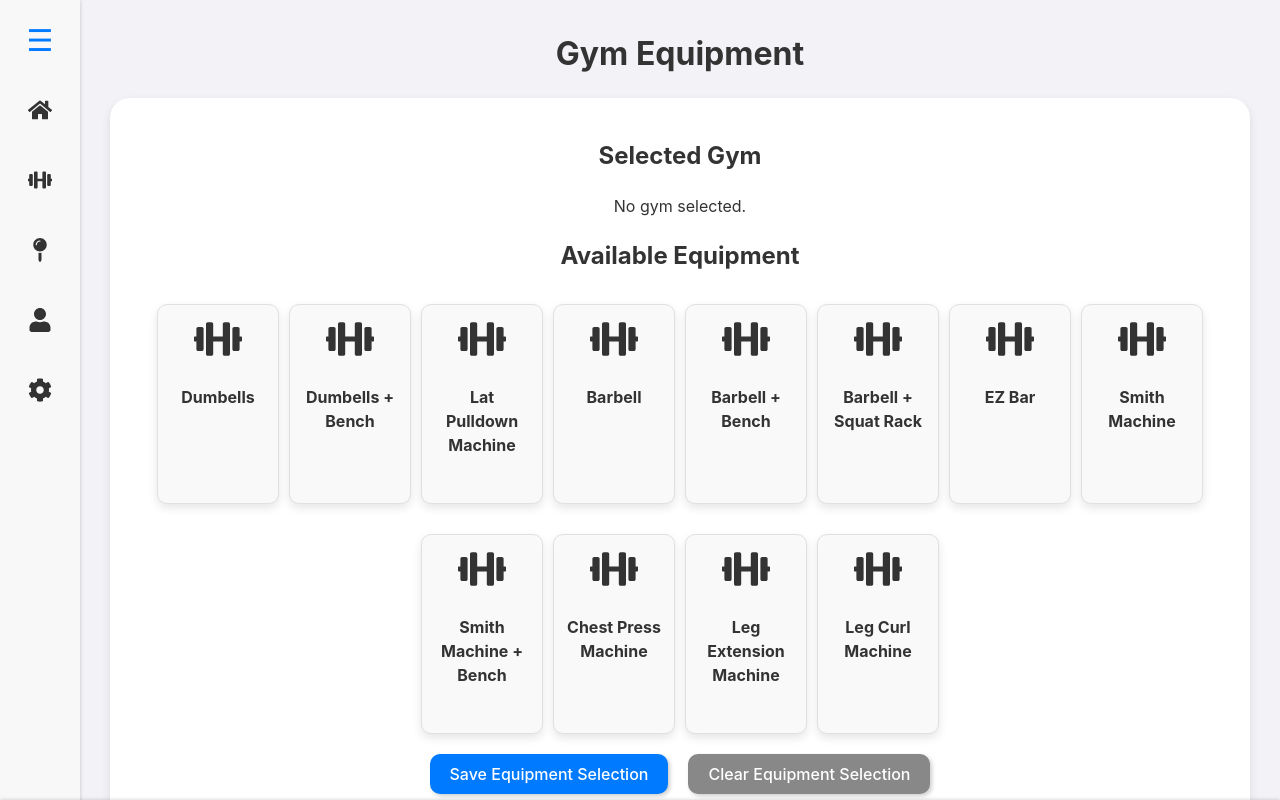
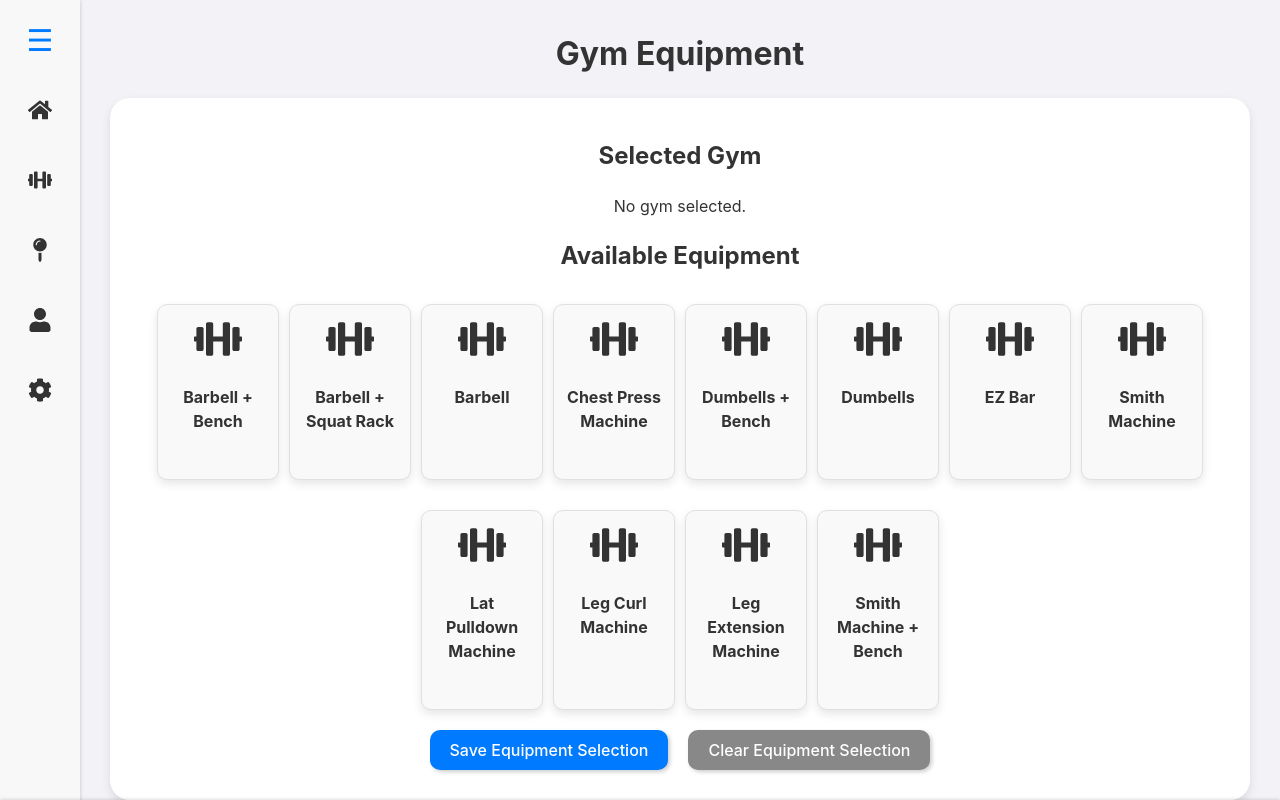
Before and after one commit to Jararered/fitness-framework, a React (Vite) app: page / in a window 1280 px wide. Both pictures are taken after a click on the element 40 px from the left and 250 px from the top of the page. Built offline with nearby package versions, Linux system fonts and the light colour scheme.

Commit message:
Add Equipment component and refactor GymEquipment and Workout components to utilize new equipment data structure

```diff
--- /dev/null
+++ b/src/components/Equipment.tsx
@@ -0,0 +1,45 @@
+import { FaDumbbell } from 'react-icons/fa';
+
+export const equipment = [
+    "Barbell + Bench",
+    "Barbell + Squat Rack",
+    "Barbell",
+    "Chest Press Machine",
+    "Dumbells + Bench",
+    "Dumbells",
+    "EZ Bar", "Smith Machine",
+    "Lat Pulldown Machine",
+    "Leg Curl Machine",
+    "Leg Extension Machine",
+    "Smith Machine + Bench",
+];
+
+export const equipmentIcons: { [key: string]: JSX.Element } = {
+    "Barbell + Bench": <FaDumbbell size={48} />,
+    "Barbell + Squat Rack": <FaDumbbell size={48} />,
+    "Barbell": <FaDumbbell size={48} />,
+    "Chest Press Machine": <FaDumbbell size={48} />,
+    "Dumbells + Bench": <FaDumbbell size={48} />,
+    "Dumbells": <FaDumbbell size={48} />,
+    "EZ Bar": <FaDumbbell size={48} />,
+    "Lat Pulldown Machine": <FaDumbbell size={48} />,
+    "Leg Curl Machine": <FaDumbbell size={48} />,
+    "Leg Extension Machine": <FaDumbbell size={48} />,
+    "Smith Machine + Bench": <FaDumbbell size={48} />,
+    "Smith Machine": <FaDumbbell size={48} />,
+};
+
+export const equipmentExersices: { [key: string]: string[] } = {
+    "Barbell + Bench": ["Barbell Bench Press", "Barbell Incline Bench Press", "Barbell Decline Bench Press",],
+    "Barbell + Squat Rack": ["Barbell Squat", "Barbell Overhead Press", "Barbell Front Squat", "Barbell Romanian Deadlift", "Barbell Lunge",],
+    "Barbell": ["Barbell Deadlift", "Barbell Bent-Over Row", "Barbell Clean and Press", "Barbell Snatch", "Barbell Hip Thrust", "Barbell Curl", "Barbell Sumo Deadlift",],
+    "Chest Press Machine": ["Machine Chest Press", "Machine Incline Chest Press", "Machine Shoulder Press",],
+    "Dumbells + Bench": ["Dumbbell Bench Press", "Dumbbell Incline Chest Press", "Dumbbell Decline Chest Press", "Dumbbell Fly", "Dumbbell Shoulder Press",],
+    "Dumbells": ["Dumbbell Shrugs", "Dumbbell Upright Row", "Dumbbell Lateral Raise", "Dumbbell Front Raise", "Dumbbell Bent-Over Row", "Dumbbell Single-Arm Row", "Dumbbell Bicep Curl", "Dumbbell Hammer Curl", "Dumbbell Tricep Extension", "Dumbbell Skull Crushers",],
+    "EZ Bar": ["EZ Bar Curl", "EZ Bar Wide-Grip Curl", "EZ Bar Close-Grip Curl", "EZ Bar Skull Crusher",],
+    "Lat Pulldown Machine": ["Lat Pulldown", "Lat Pulldown Wide-Grip", "Lat Pulldown Narrow-Grip", "Lat Pulldown Reverse-Grip", "Lat Pulldown Single-Arm", "Lat Pulldown Behind-the-Head",],
+    "Leg Curl Machine": ["Leg Curl", "Leg Curl + Isometric Hold"],
+    "Leg Extension Machine": ["Leg Extension", "Leg Extension + Isometric Hold"],
+    "Smith Machine + Bench": ["Smith Machine Bench Press", "Smith Machine Close-Grip Bench Press", "Smith Machine Incline Bench Press",],
+    "Smith Machine": ["Smith Machine Squat", "Smith Machine Shoulder Press", "Smith Machine Deadlift", "Smith Machine Lunges", "Smith Machine Bent-Over Row", "Smith Machine Front Squat", "Smith Machine Overhead Press", "Smith Machine Shrugs", "Smith Machine Reverse Lunge",],
+};
--- a/src/components/GymEquipment.tsx
+++ b/src/components/GymEquipment.tsx
@@ -1,19 +1,9 @@
 import React, { useState, useEffect } from 'react';
-import { FaDumbbell, FaCheck } from 'react-icons/fa';
+import { FaCheck } from 'react-icons/fa';
 import SectionTitle from './buttons/SectionTitle';
+
 import './GymEquipment.css';
-
-const availableEquipment = [
-    "Dumbells", "Dumbells + Bench", "Lat Pulldown Machine", "Barbell",
-    "Barbell + Bench", "Barbell + Squat Rack", "EZ Bar", "Smith Machine",
-    "Smith Machine + Bench", "Chest Press Machine", "Leg Extension Machine",
-    "Leg Curl Machine"
-];
-
-const equipmentIcons = availableEquipment.reduce((icons, item) => {
-    icons[item] = <FaDumbbell size={48} />;
-    return icons;
-}, {} as { [key: string]: JSX.Element });
+import { equipment, equipmentIcons } from './Equipment';
 
 const Equipment: React.FC = () => {
     const [selectedEquipment, setSelectedEquipment] = useState<string[]>([]);
@@ -72,6 +62,7 @@ const Equipment: React.FC = () => {
 
     return (
         <div className='main-content'>
+
             <SectionTitle title="Gym Equipment" />
 
             <div className="card">
@@ -83,7 +74,7 @@ const Equipment: React.FC = () => {
                 <section>
                     <h2>Available Equipment</h2>
                     <div className="equipment-cards">
-                        {availableEquipment.map(item => (
+                        {equipment.map(item => (
                             <div
                                 key={item}
                                 className={`equipment-item ${selectedEquipment.includes(item) ? 'selected' : ''}`}
--- a/src/components/Workout.tsx
+++ b/src/components/Workout.tsx
@@ -1,7 +1,7 @@
 import React, { useState, useEffect } from 'react';
 
 import SectionTitle from './buttons/SectionTitle';
-import { exercisesByEquipment } from './WorkoutExercises';
+import { equipmentExersices } from './WorkoutExercises';
 
 interface Exercise {
     name: string;
@@ -91,7 +91,7 @@ const WorkoutBuilder: React.FC = () => {
         if (lastLoadedGym) {
             const selectedEquipment = JSON.parse(localStorage.getItem(lastLoadedGym) || '[]');
             const exercises = selectedEquipment
-                .flatMap((equipment: string) => exercisesByEquipment[equipment] || [])
+                .flatMap((equipment: string) => equipmentExersices[equipment] || [])
             setAvailableExercises(exercises);
         }
         const workouts = Object.keys(localStorage).filter(key => key.startsWith('workout_'));
--- a/src/components/WorkoutExercises.tsx
+++ b/src/components/WorkoutExercises.tsx
@@ -1,90 +1,6 @@
 import React, { useState, useEffect } from 'react';
 
-export const exercisesByEquipment: { [key: string]: string[] } = {
-    "Dumbells": [
-        "Dumbbell Shrugs",
-        "Dumbbell Upright Row",
-        "Dumbbell Lateral Raise",
-        "Dumbbell Front Raise",
-        "Dumbbell Bent-Over Row",
-        "Dumbbell Single-Arm Row",
-        "Dumbbell Bicep Curl",
-        "Dumbbell Hammer Curl",
-        "Dumbbell Tricep Extension",
-        "Dumbbell Skull Crushers",
-    ],
-    "Dumbells + Bench": [
-        "Dumbbell Bench Press",
-        "Dumbbell Incline Chest Press",
-        "Dumbbell Decline Chest Press",
-        "Dumbbell Fly",
-        "Dumbbell Shoulder Press",
-    ],
-    "Lat Pulldown Machine": [
-        "Lat Pulldown",
-        "Lat Pulldown Wide-Grip",
-        "Lat Pulldown Narrow-Grip",
-        "Lat Pulldown Reverse-Grip",
-        "Lat Pulldown Single-Arm",
-        "Lat Pulldown Behind-the-Head",
-    ],
-    "Barbell": [
-        "Barbell Deadlift",
-        "Barbell Bent-Over Row",
-        "Barbell Clean and Press",
-        "Barbell Snatch",
-        "Barbell Hip Thrust",
-        "Barbell Curl",
-        "Barbell Sumo Deadlift",
-    ],
-    "Barbell + Bench": [
-        "Barbell Bench Press",
-        "Barbell Incline Bench Press",
-        "Barbell Decline Bench Press",
-    ],
-    "Barbell + Squat Rack": [
-        "Barbell Squat",
-        "Barbell Overhead Press",
-        "Barbell Front Squat",
-        "Barbell Romanian Deadlift",
-        "Barbell Lunge",
-    ],
-    "EZ Bar": [
-        "EZ Bar Curl",
-        "EZ Bar Wide-Grip Curl",
-        "EZ Bar Close-Grip Curl",
-        "EZ Bar Skull Crusher",
-    ],
-    "Smith Machine": [
-        "Smith Machine Squat",
-        "Smith Machine Shoulder Press",
-        "Smith Machine Deadlift",
-        "Smith Machine Lunges",
-        "Smith Machine Bent-Over Row",
-        "Smith Machine Front Squat",
-        "Smith Machine Overhead Press",
-        "Smith Machine Shrugs",
-        "Smith Machine Reverse Lunge",
-    ],
-    "Smith Machine + Bench": [
-        "Smith Machine Bench Press",
-        "Smith Machine Close-Grip Bench Press",
-        "Smith Machine Incline Bench Press",
-    ],
-    "Chest Press Machine": [
-        "Machine Chest Press",
-        "Machine Incline Chest Press",
-        "Machine Shoulder Press",
-    ],
-    "Leg Extension Machine": [
-        "Leg Extension",
-        "Leg Extension + Isometric Hold"
-    ],
-    "Leg Curl Machine": [
-        "Leg Curl",
-        "Leg Curl + Isometric Hold"
-    ],
-};
+import { equipmentExersices } from './Equipment.tsx';
 
 const WorkoutExercises: React.FC = () => {
     const [availableEquipment, setAvailableEquipment] = useState<string[]>([]);
@@ -106,7 +22,7 @@ const WorkoutExercises: React.FC = () => {
                     <div key={equipment}>
                         <h2>{equipment}</h2>
                         <div className="exercise-list">
-                            {exercisesByEquipment[equipment]?.map((exercise) => (
+                            {equipmentExersices[equipment]?.map((exercise) => (
                                 <div key={exercise}>
                                     <p>{exercise}</p>
                                 </div>
```
